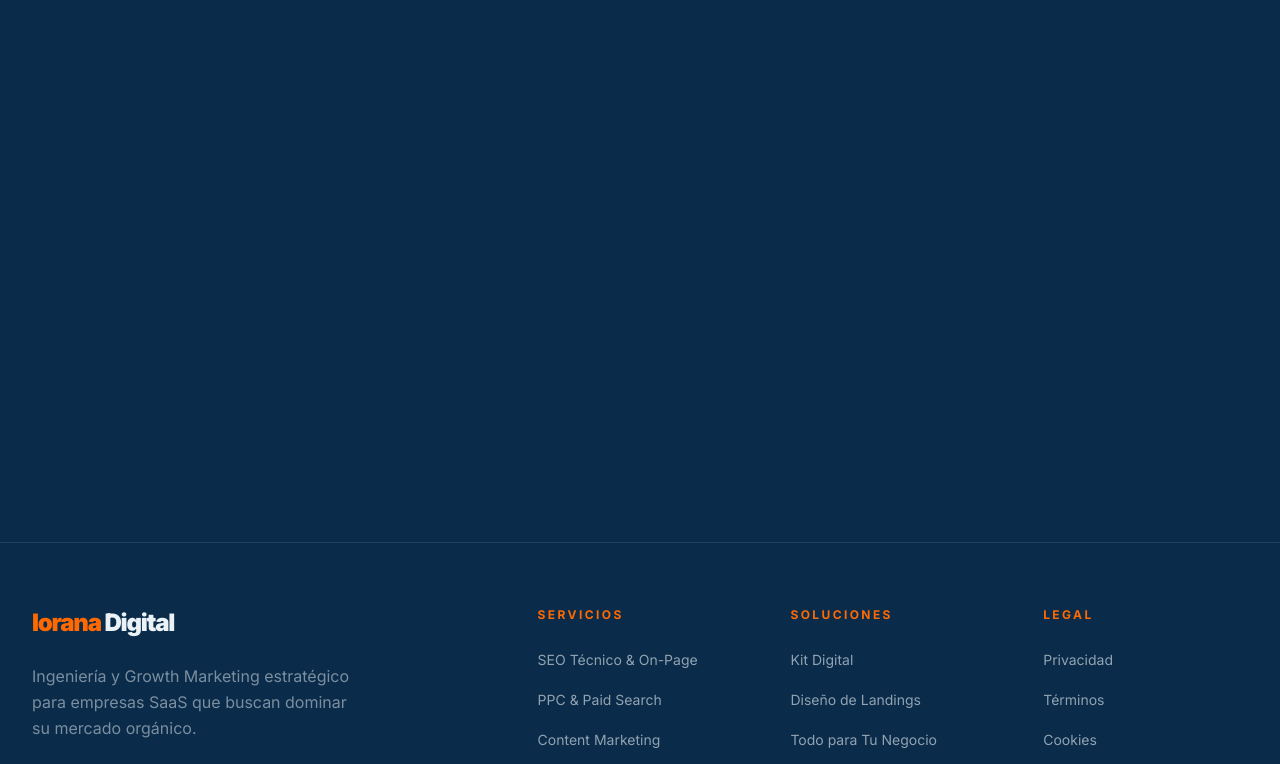
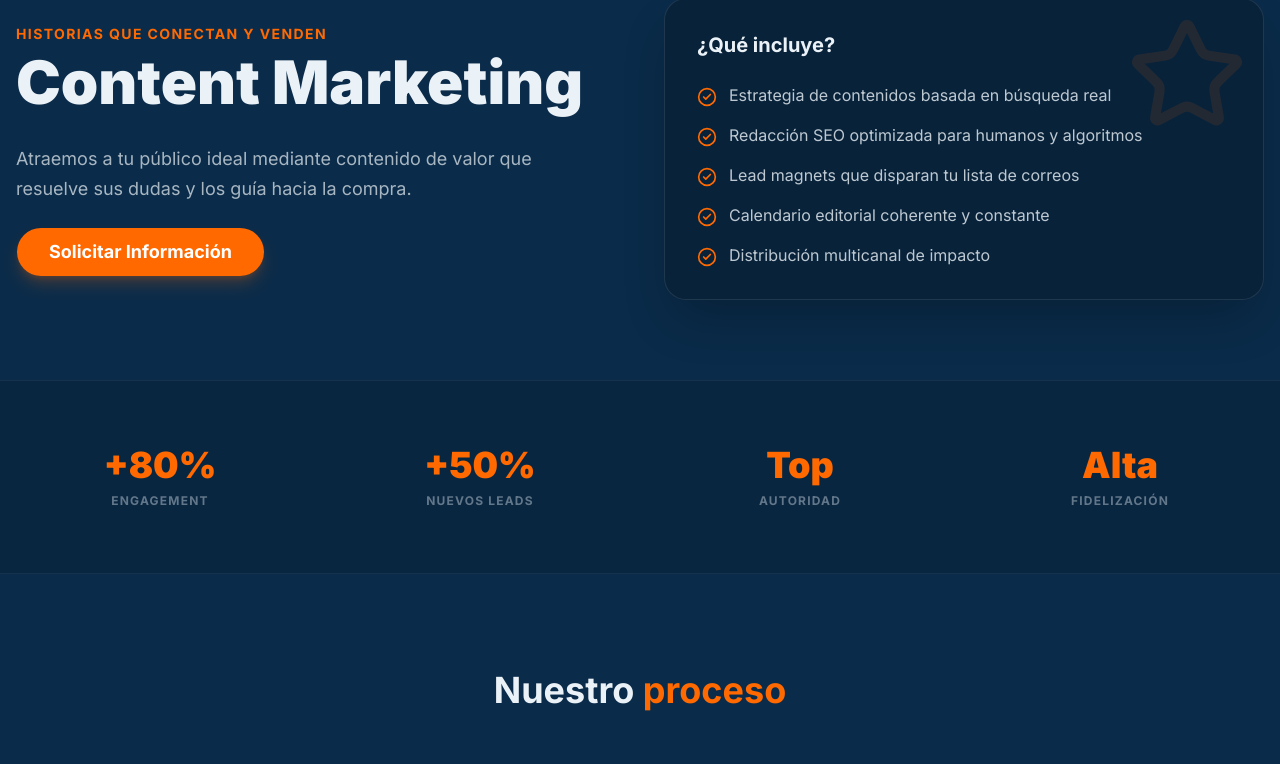
Before and after one commit to ioranadigital/iorana-next, a Next.js app: page /servicios/content-marketing in a window 1280 px wide. Shown: the part 258-1022 px from the top of the page. Built offline with nearby package versions, Linux system fonts and the light colour scheme.

Commit message:
Update ContentMarketing.tsx

```diff
--- a/views/servicios/ContentMarketing.tsx
+++ b/views/servicios/ContentMarketing.tsx
@@ -1,67 +1,37 @@
 "use client";
 
 import React from "react";
-import PageLayout from "@/components/PageLayout";
-// Importación corregida hacia el archivo existente
 import ServicePageTemplate from "../../components/ServicePageTemplate";
-import { PenTool } from "lucide-react";
 
-/**
- * Adaptamos el objeto 'data' para que coincida exactamente
- * con las propiedades que espera ServicePageTemplate.
- */
 const serviceData = {
-  title: "Content Marketing Estratégico",
-  subtitle: "Contenido que educa, posiciona y convierte",
-  description:
-    "Creamos un motor de contenido que atrae a tu buyer persona, construye autoridad y lo guía a través de tu funnel de ventas con piezas estratégicas y optimizadas.",
+  title: "Content Marketing",
+  subtitle: "Historias que conectan y venden",
+  description: "Atraemos a tu público ideal mediante contenido de valor que resuelve sus dudas y los guía hacia la compra.",
   benefits: [
-    "Estrategia de contenidos basada en topic clusters y buyer journey",
-    "Creación de artículos de blog con optimización SEO avanzada",
-    "Copywriting persuasivo para landing pages y correos",
-    "Diseño de funnel de contenido (TOFU, MOFU, BOFU)",
-    "Creación de lead magnets: ebooks, guías y whitepapers",
-    "Calendario editorial y gestión integral de publicaciones"
+    "Estrategia de contenidos basada en búsqueda real",
+    "Redacción SEO optimizada para humanos y algoritmos",
+    "Lead magnets que disparan tu lista de correos",
+    "Calendario editorial coherente y constante",
+    "Distribución multicanal de impacto"
   ],
   stats: [
-    { value: "+320%", label: "Tráfico en Blog" },
-    { value: "3x", label: "Leads Generados" },
-    { value: "+85%", label: "Tiempo en Página" },
-    { value: "62%", label: "Ahorro en Coste/Lead" }
+    { label: "Engagement", value: "+80%" },
+    { label: "Nuevos Leads", value: "+50%" },
+    { label: "Autoridad", value: "Top" },
+    { label: "Fidelización", value: "Alta" }
   ],
   process: [
-    {
-      title: "Investigación y Estrategia",
-      desc: "Analizamos tu ICP y keywords para definir pilares de contenido alineados con tus objetivos."
-    },
-    {
-      title: "Calendario Editorial",
-      desc: "Planificamos temas, formatos y canales de distribución para los próximos 3-6 meses."
-    },
-    {
-      title: "Producción de Calidad",
-      desc: "Redactores especializados crean contenido optimizado para SEO y conversión."
-    },
-    {
-      title: "Distribución Activa",
-      desc: "Publicamos y promocionamos cada pieza para maximizar su alcance e impacto orgánico."
-    },
-    {
-      title: "Análisis de Datos",
-      desc: "Medimos el rendimiento y optimizamos la estrategia basándonos en conversiones reales."
-    }
+    { title: "Investigación", desc: "Entendemos qué busca y qué le duele a tu cliente ideal." },
+    { title: "Creación", desc: "Producimos contenido premium que marca la diferencia." },
+    { title: "Promoción", desc: "Hacemos que tu contenido llegue a donde está tu audiencia." },
+    { title: "Medición", desc: "Analizamos qué temas generan más negocio para potenciarlo." }
   ]
 };
 
 const ContentMarketing = () => (
-  <PageLayout
-    title="Content Marketing | Iorana Digital"
-    description="Servicios de content marketing estratégico. Blog, copywriting SEO, lead magnets y estrategia de contenidos para tu empresa."
-    canonical="https://iorana.digital/servicios/content-marketing"
-  >
-
+  <div className="pt-24 bg-[#0a2b49] min-h-screen">
     <ServicePageTemplate {...serviceData} />
-  </PageLayout>
+  </div>
 );
 
 export default ContentMarketing;
```
